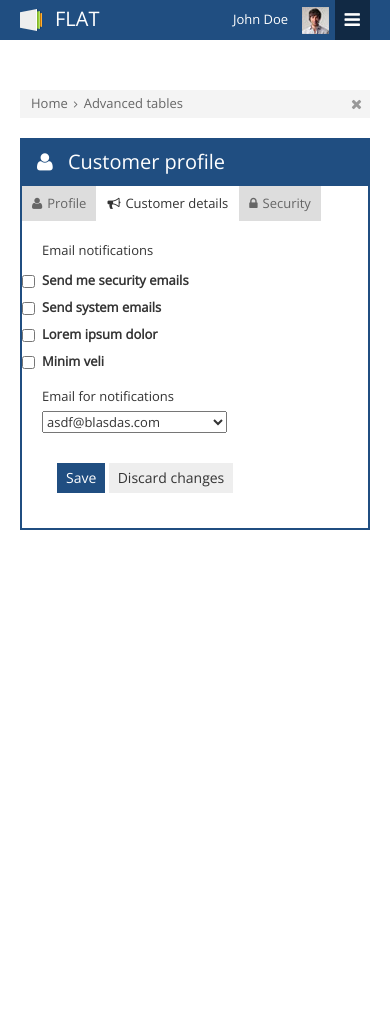
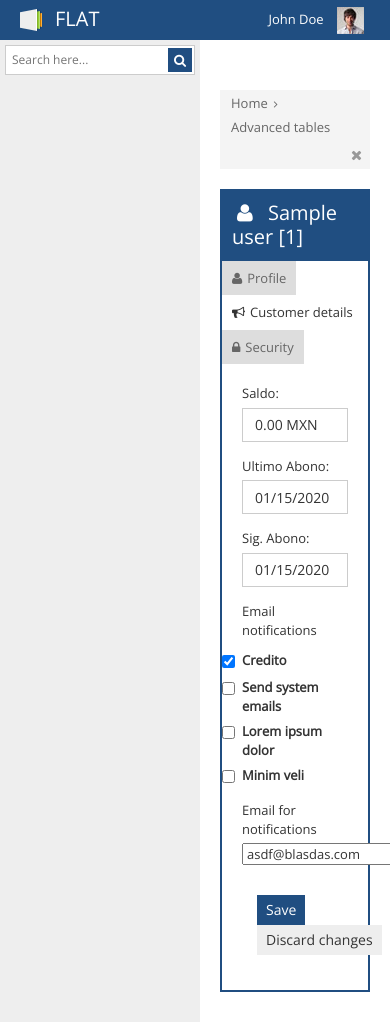
Before and after one commit to raulquintero13/test, a PHP site: the page made by templates/customer.twig in a window 390 px wide, after a click on "Customer details"; the page is wider, and only the part inside the window is pictured. Before the commit the page ends 530 px from the top of that part, so only its background shows below. Run offline with PHP 8.4, Linux system fonts and the light colour scheme; the template is opened without the code that fills it: most values are stand-ins (such as "Sample title", 1, 10 or a date in 2020); some libraries are stand-ins or nearby versions.

Commit message:
- menu slide mobile

```diff
--- a/api/controllers/CustomerController.php
+++ b/api/controllers/CustomerController.php
@@ -4,7 +4,7 @@ namespace Api\Controllers;
 
 use \Psr\Http\Message\ServerRequestInterface as Request;
 use \Psr\Http\Message\ResponseInterface as Response;
-use Core\DbConfig;
+use Core\Libs\Database\DbConfig;
 use Core\Models\PersonCustomer;
 use Core\Models\Usuario;
 use Core\Models\Token;
--- a/app/controllers/Customers.php
+++ b/app/controllers/Customers.php
@@ -30,6 +30,7 @@ class Customers extends BasePageController
 
         $titles = [
             "title" => "Clientes",
+            "id" => "id",
             "curp"=>"curp",
             "names" => "Nombres",
             "lastname" => "Apellido P",
--- a/core/models/PersonCustomer.php
+++ b/core/models/PersonCustomer.php
@@ -12,6 +12,10 @@ class PersonCustomer extends Person {
     private $password;
     private $person_id;
     private $status;
+    private $credito;
+    private $saldo;
+    private $saldo_fecha;
+    private $saldo_fecha_siguiente;
     private $created_at;
     private $updated_at;
 
--- a/templates/base.twig
+++ b/templates/base.twig
@@ -52,7 +52,7 @@
 </head>
 
 
-<body  data-layout-topbar="fixed" class="theme-darkblue">
+<body  data-layout-topbar="fixed" class="theme-darkblue" data-mobile-sidebar="slide">
 
 <div id="navigation">
   <div class="container-fluid">
--- a/templates/customer.twig
+++ b/templates/customer.twig
@@ -69,7 +69,7 @@
 							<div class="box-title">
 								<h3>
 									<i class="fa fa-user"></i>
-									Customer profile
+									{{ fullName | capitalize }} [{{customer.person_id}}]
 								</h3>
 							</div>
 							<div class="box-content nopadding">
@@ -396,10 +396,32 @@
 									<div class="tab-pane" id="notifications">
 										<form action="#" class="form-horizontal">
 											<div class="form-group">
+												<label for="curp" class="control-label col-sm-2 right">Saldo:</label>
+												<div class="col-sm-10">
+													<input type="text" name="curp" class='form-control' value="{{customer.saldo|number_format(2, '.', ',')}} MXN">
+												</div>
+											</div>
+											<div class="form-group">
+												<label for="curp" class="control-label col-sm-2 right">Ultimo Abono:</label>
+												<div class="col-sm-10">
+													<input type="text" name="curp" class='form-control' value="{{customer.saldo_fecha|date("m/d/Y")}}">
+												</div>
+											</div>
+											<div class="form-group">
+												<label for="curp" class="control-label col-sm-2 right">Sig. Abono:</label>
+												<div class="col-sm-10">
+													<input type="text" name="curp" class='form-control' value="{{customer.saldo_fecha_siguiente|date("m/d/Y")}}">
+												</div>
+											</div>
+											<div class="form-group">
 												<label for="asdf" class="control-label col-sm-2">Email notifications</label>
 												<div class="col-sm-10">
 													<label class="checkbox">
-														<input type="checkbox" name="asdf">Send me security emails</label>
+														{% if customer.credito >=1 %}
+															{% set activo="checked" %}
+														{% endif %}
+
+														<input type="checkbox" name="credio" value="{{customer.credito}}" {{ activo }}>Credito</label>
 													<label class="checkbox">
 														<input type="checkbox" name="asdf">Send system emails</label>
 													<label class="checkbox">
--- a/templates/customers.twig
+++ b/templates/customers.twig
@@ -246,6 +246,7 @@
                         <table class="table table-hover table-nomargin table-bordered dataTable dataTable-tools">
                             <thead>
                             <tr>
+                                <th>{{ titles.id }} </th>
                                 <th class='hidden-480'>{{titles.curp }}</th>
                                 <th>{{ titles.lastname }} </th>
                                 <th>{{ titles.surname }}</th>
@@ -258,6 +259,7 @@
 
                                 {% for customer in customers %}
                                     <tr>
+                                    <td><a href="{{ path_for('customer', { 'id': customer.person_id}) }}">{{ customer.person_id }}</a></td>
                                     <td class='hidden-480'><a href="{{ path_for('customer', { 'id': customer.person_id}) }}">{{ customer.curp }}</a></td>
                                     <td><a href="{{ path_for('customer', { 'id': customer.person_id}) }}">{{ customer.lastname|capitalize }}</a></td>
                                     <td><a href="{{ path_for('customer', { 'id': customer.person_id}) }}">{{ customer.surname|capitalize }}</a></td>
```
